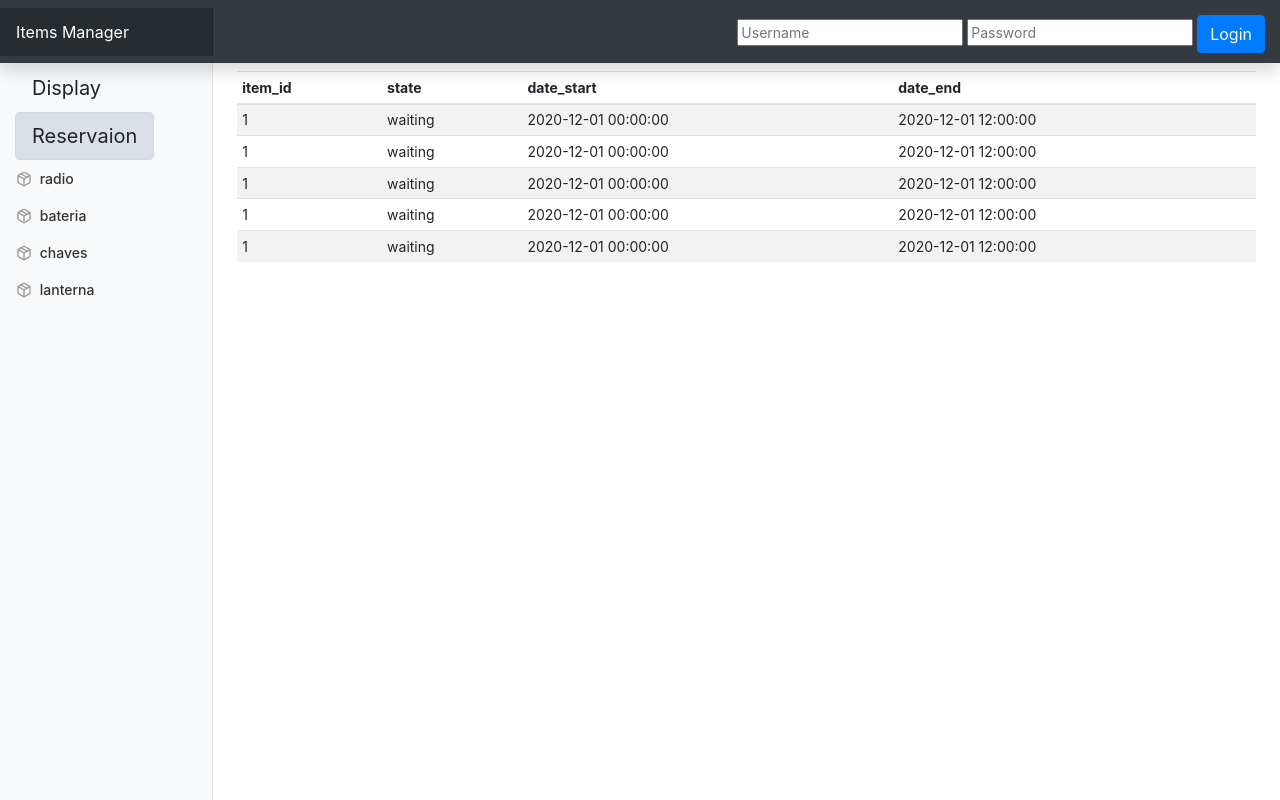
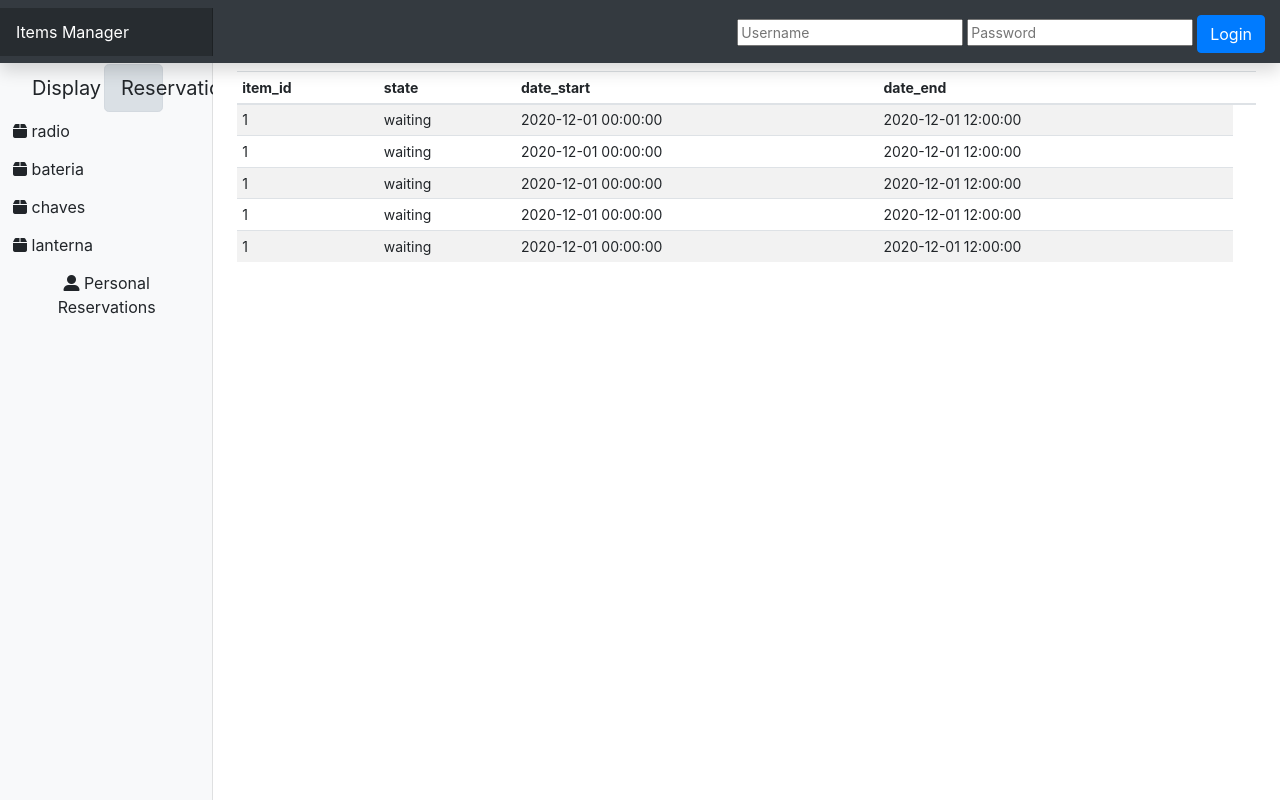
Before and after one commit to fredgido/ShiftItemsManager, a Flask app: page /reservation/1 in a window 1280 px wide. Run offline with Flask 2, Linux system fonts and the light colour scheme; data comes from the database, SQL or seed files in the repository; both versions use the stored data as it was after the commit; some libraries are stand-ins or nearby versions.

Commit message:
Icons, Personal Reservs (No Link), Dropdown Box (Need JS)

```diff
--- a/requirements.txt
+++ b/requirements.txt
@@ -5,3 +5,4 @@ Flask_SQLAlchemy
 Pillow
 psycopg2-binary
 Flask-Admin
+Flask-Admin
--- a/static/dashboard.css
+++ b/static/dashboard.css
@@ -37,12 +37,11 @@ body {
   overflow-y: auto; /* Scrollable contents if viewport is shorter than content. */
 }
 
-@supports ((position: -webkit-sticky) or (position: sticky)) {
-  .sidebar-sticky {
-    position: -webkit-sticky;
-    position: sticky;
-  }
-}
+ .sidebar-sticky {
+   position: -webkit-sticky;
+   position: sticky;
+ }
+
 
 .sidebar .nav-link {
   font-weight: 500;
@@ -66,6 +65,17 @@ body {
 .sidebar-heading {
   font-size: .75rem;
   text-transform: uppercase;
+}
+
+/*
+ * Sidebar Display & Reservation Buttons
+ */
+
+.display .resevation {
+  display: grid;
+  grid-template-columns: auto auto;
+  grid-gap: 5px;
+  padding: 10px;
 }
 
 /*
--- a/static/dashboard.js
+++ b/static/dashboard.js
@@ -2,8 +2,6 @@
 
 (function () {
   'use strict'
-
-  feather.replace()
 
   // Graphs
   var ctx = document.getElementById('myChart')
--- a/templates/dashindex.html
+++ b/templates/dashindex.html
@@ -1,17 +1,17 @@
 <!DOCTYPE html>
 <html lang="en">
 <head>
-    <meta charset="utf-8" />
+    <meta charset="utf-8"/>
     <meta
             name="viewport"
             content="width=device-width, initial-scale=1, shrink-to-fit=no"
     />
-    <meta name="description" content="" />
+    <meta name="description" content=""/>
     <meta
             name="author"
             content="Mark Otto, Jacob Thornton, and Bootstrap contributors"
     />
-    <meta name="generator" content="Jekyll v4.1.1" />
+    <meta name="generator" content="Jekyll v4.1.1"/>
     <title>Dashboard Template · Bootstrap</title>
 
     <link
@@ -44,7 +44,11 @@
         }
     </style>
     <!-- Custom styles for this template -->
-    <link href="static/dashboard.css" rel="stylesheet" />
+    <link href="static/dashboard.css" rel="stylesheet"/>
+
+    <!-- Icons source -->
+    <script src='https://kit.fontawesome.com/a076d05399.js'></script>
+
 </head>
 <body>
 <nav
@@ -67,8 +71,8 @@
 
     <div style="padding: 15px 15px 10px">
         <form action="/login" method="POST">
-          <input type="text" name="sp_uname" placeholder="Username" />
-          <input type="password" name="sp_pass" placeholder="Password" />
+            <input type="text" name="sp_uname" placeholder="Username"/>
+            <input type="password" name="sp_pass" placeholder="Password"/>
             <button class="btn btn-primary" type="submit">Login</button>
         </form>
     </div>
@@ -89,9 +93,9 @@
                     >
                         <div class="row">
                             {% if item_display_list %}
-                  <li class="display col">
+                            <li class="display col-md-5">
                                 <a
-                      class="btn btn-light btn-lg active"
+                                        class="btn btn-light btn-block btn-lg active"
                                         href="{{ url_for('display', item_type=item_type_list.item_name)}}"
                                         role="button"
                                 >
@@ -99,9 +103,9 @@
                                 </a>
                             </li>
                             {% else %}
-                  <li class="display col">
+                            <li class="display col-md-5">
                                 <a
-                      class="btn btn-light btn-lg"
+                                        class="btn btn-light btn-block btn-lg"
                                         href="{{ url_for('display', item_type=item_type_list.item_name)}}"
                                         role="button"
                                 >
@@ -109,23 +113,23 @@
                                 </a>
                             </li>
                             {% endif %} {% if reservation_list %}
-                  <li class="resevation col">
+                            <li class="resevation col-md-5">
                                 <a
-                      class="btn btn-light btn-lg active"
+                                        class="btn btn-light btn-lg btn-block active"
                                         href="{{ url_for('reservation', item_type=item_type_list.item_name)}}"
                                         role="button"
                                 >
-                      Reservaion
+                                    Reservation
                                 </a>
                             </li>
                             {% else %}
-                  <li class="resevation col">
+                            <li class="resevation col-md-5">
                                 <a
-                      class="btn btn-light btn-lg"
+                                        class="btn btn-light btn-lg btn-block"
                                         href="{{ url_for('reservation', item_type=item_type_list.item_name)}}    "
                                         role="button"
                                 >
-                      Reservaion
+                                    Reservation
                                 </a>
                             </li>
                             {% endif %}
@@ -134,19 +138,28 @@
                     {% for item_type in item_type_list -%}
                     <li class="nav-item">
                         <a
-                  class="nav-link"
+                                class="btn"
                                 href="{% if item_display_list -%}
                         {{ url_for('display', item_type=item_type.item_name)}}
                         {% endif %}{% if reservation_list  %}
                         {{ url_for('reservation', item_type=item_type.item_name)}}
                         {% endif %}"
+                                role="button"
                         >
-                  <span data-feather="package"></span>
+                            <i class='fas fa-box'></i>
                             {{ item_type.item_name }}
                             <span class="sr-only">(current)</span>
                         </a>
                     </li>
                     {%- endfor %}
+                    <div>
+                        <li>
+                            <a class="btn" href="#" role="button" style="float: bottom">
+                                <i class='fas fa-user-alt'></i>
+                                Personal Reservations
+                            </a>
+                        </li>
+                    </div>
                 </ul>
             </div>
         </nav>
@@ -162,11 +175,13 @@
                         <th>state</th>
                         <th>date</th>
                         <th>type_id</th>
+                        <th> </th>
                         {% endif %} {% if reservation_list %}
                         <th>item_id</th>
                         <th>state</th>
                         <th>date_start</th>
                         <th>date_end</th>
+                        <th> </th>
                         {% endif %}
                     </tr>
                     </thead>
@@ -177,6 +192,15 @@
                         <td>{{item.state}}</td>
                         <td>{{item.date_inserted}}</td>
                         <td>{{item.item_type_id}}</td>
+                        <td>
+                            <div class="dropdown">
+                                <button type="button" class="btn dropdown-toggle" data-toggle="dropdown"></button>
+                                <div class="dropdown-menu">
+                                    <a class="dropdown-item" href="#">Edit</a>
+                                    <a class="dropdown-item" href="#">Delete</a>
+                                </div>
+                            </div>
+                        </td>
                     </tr>
                     {% endfor %} {% endif %} {% if reservation_list %} {% for
                     reservation in reservation_list %}
```
Also changed, not shown: db.db. Lines whose indentation alone changed are shown as unchanged.
